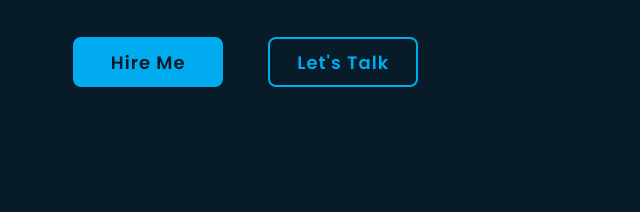
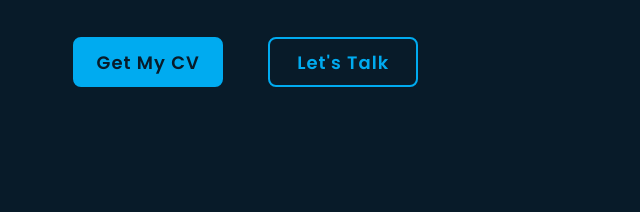
Before and after one commit to MrSouvik/Portfolio, a plain HTML site: page index.html in a window 1280 px wide. Shown: the part 458-670 px from the top of the page, 42-682 px from the left. Drawn offline with nearby package versions, Linux system fonts and the light colour scheme.

Commit message:
Update index.html

```diff
--- a/index.html
+++ b/index.html
@@ -50,7 +50,7 @@
 
             </p>
                 <div class="btn-box">
-                    <a href="https://www.souviksantra999@gmail.com" target="_blank" class="btn">Hire Me</a>
+                    <a href="\Resume _ Souvik Santra.pdf" attributes-list download target="_blank" class="btn">Get My CV</a>
                     <a href="tel:+917718503821" class="btn">Let's Talk</a>
                 </div>
         </div>
```
